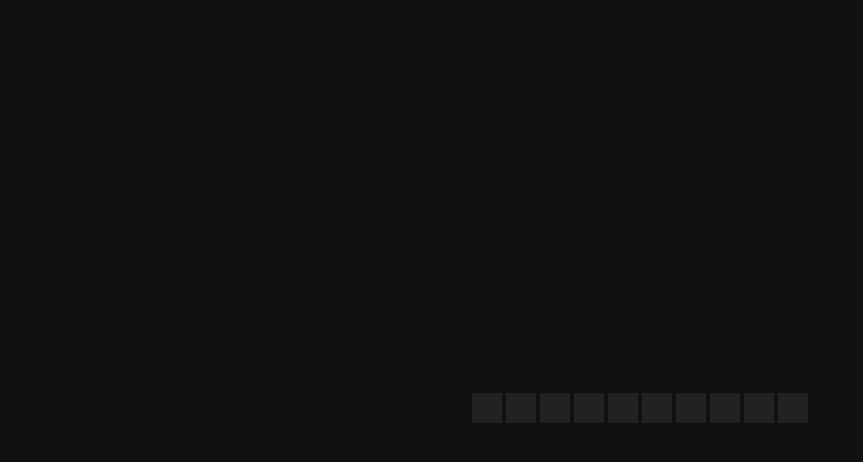
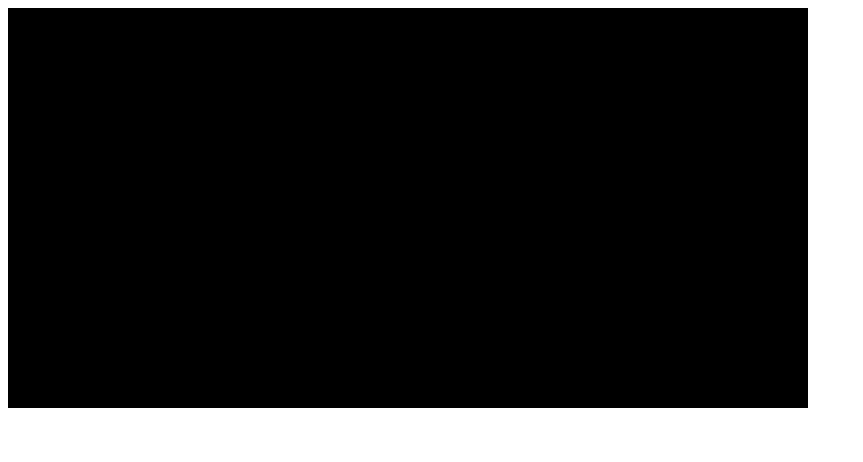
Before and after one commit to acciojob/Color-board-Neha-Balaji-Bacha, a website: page main.html in a window 1280 px wide. Shown: the whole page, without its empty margins (0-863 px from the left). Drawn offline with Linux system fonts and the light colour scheme.

Commit message:
created a submission

```diff
--- a/main.html
+++ b/main.html
@@ -1,53 +1,17 @@
 <!DOCTYPE html>
-<html lang="en">
+
+<html>
+
 <head>
-<meta charset="UTF-8">
-<title>Hover Squares</title>
+	<link rel="stylesheet" href="styles.css">
+</head>
 
-<style>
-  body {
-    background: #111;
-    display: flex;
-    justify-content: center;
-    align-items: center;
-    height: 100vh;
-  }
-
-  .container {
-    display: grid;
-    grid-template-columns: repeat(10, 30px);
-    gap: 4px;
-  }
-
-  .square {
-    width: 30px;
-    height: 30px;
-    background-color: #222;
-    transition: background-color 1s ease;
-  }
-
-  .square:hover {
-    background-color: #ff4d4d;
-    transition: background-color 0s;
-  }
-</style>
-
-</head>
 <body>
-
-<div class="container">
-  <!-- Generate many squares -->
-  <div class="square"></div>
-  <div class="square"></div>
-  <div class="square"></div>
-  <div class="square"></div>
-  <div class="square"></div>
-  <div class="square"></div>
-  <div class="square"></div>
-  <div class="square"></div>
-  <div class="square"></div>
-  <div class="square"></div>
-</div>
+	<!-- the entire body must be written by student -->
+	 <div class="container" id="boxContainer"></div>
+    <script type="text/javascript" src="./script.js">
+</script>
 
 </body>
+
 </html>
--- /dev/null
+++ b/script.js
@@ -0,0 +1,15 @@
+const container = document.getElementById("boxContainer");
+
+for (let i = 0; i < 800; i++) {
+  const box = document.createElement("div");
+  box.className = "square";
+
+  box.addEventListener("mouseenter", () => {
+    box.style.backgroundColor = "red";     // change color on hover
+    setTimeout(() => {
+      box.style.backgroundColor = "black"; // remove after 1 sec
+    }, 1000);
+  });
+
+  container.appendChild(box);
+}
--- /dev/null
+++ b/styles.css
@@ -0,0 +1,11 @@
+.container {
+  display: grid;
+  grid-template-columns: repeat(40, 20px);
+}
+
+.square {
+  width: 20px;
+  height: 20px;
+  background-color: black;
+  transition: 1s;
+}
```
